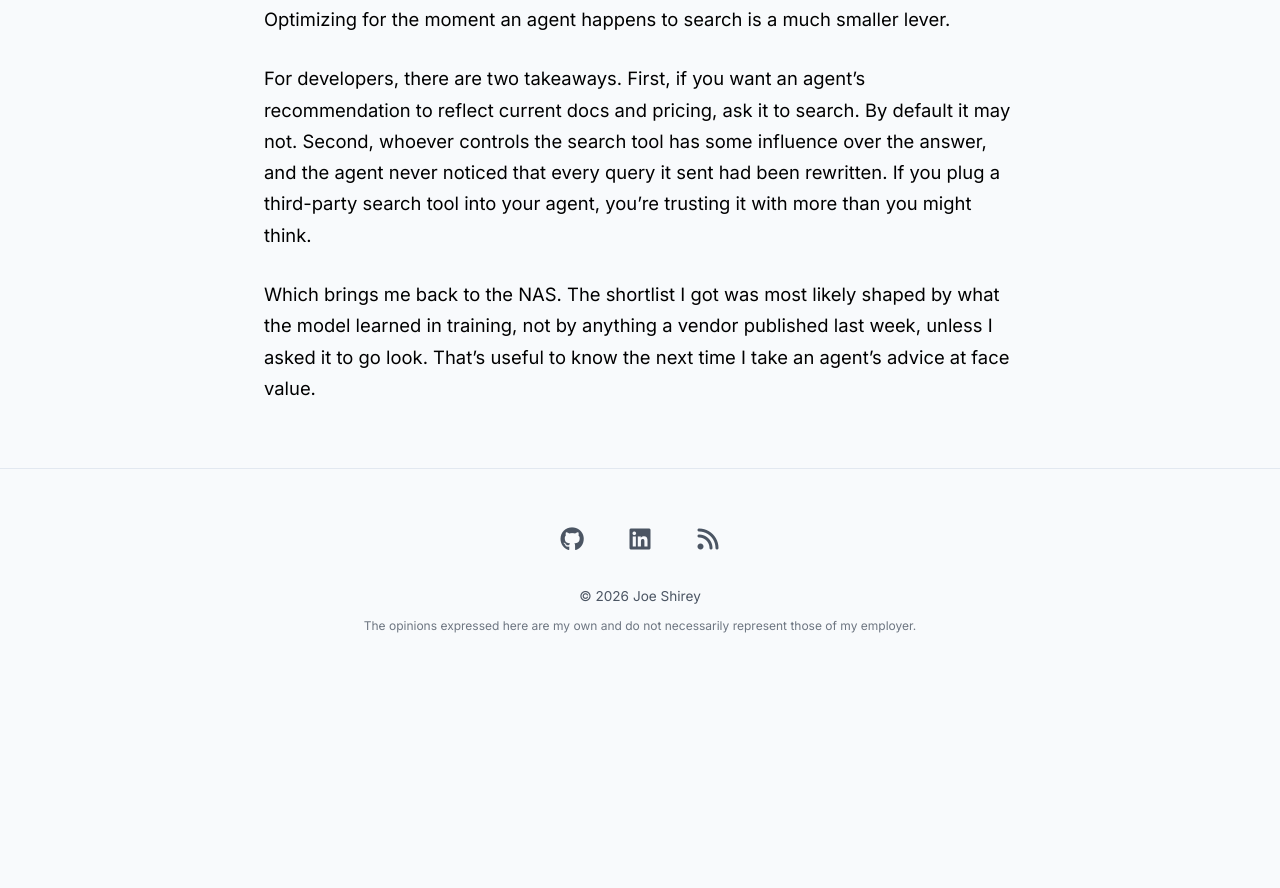
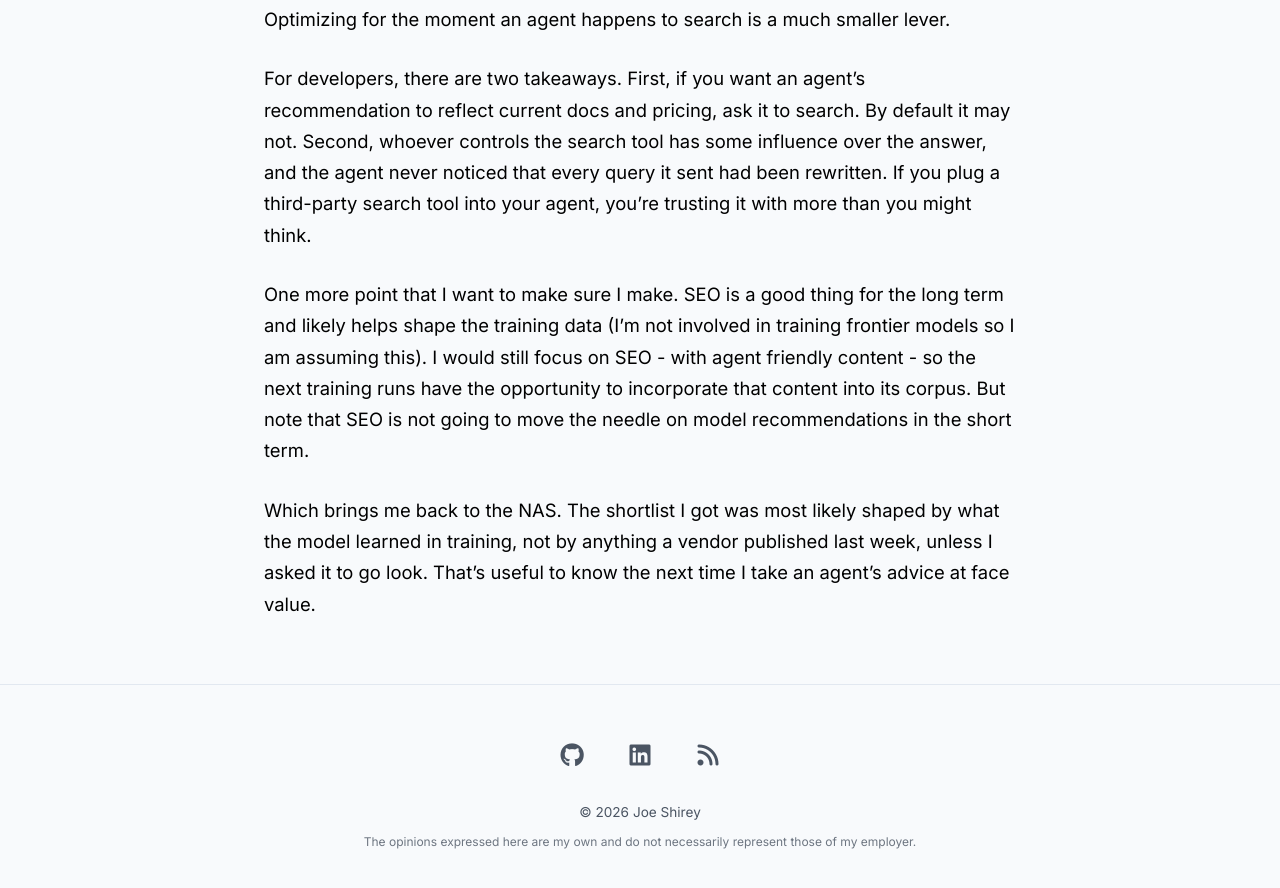
Before and after one commit to joeshirey/joeshirey.github.io, a Jekyll site: the page built from _posts/2026-10-02-seo-for-ai-agents.md, in a window 1280 px wide and 900 px high, scrolled down 7827 px. Shown: the top 888 px of the window. Built offline with Jekyll 4.4.1, drawn with Linux system fonts in a browser that asks for light colours; before the commit the page ends 8512 px from its top, so only the background shows below that.

Commit message:
Add note on SEO and training data to SEO for agents post

```diff
--- a/_posts/2026-10-02-seo-for-ai-agents.md
+++ b/_posts/2026-10-02-seo-for-ai-agents.md
@@ -126,4 +126,6 @@ For vendors, the takeaway is that the recommendation mostly comes from what the
 
 For developers, there are two takeaways. First, if you want an agent's recommendation to reflect current docs and pricing, ask it to search. By default it may not. Second, whoever controls the search tool has some influence over the answer, and the agent never noticed that every query it sent had been rewritten. If you plug a third-party search tool into your agent, you're trusting it with more than you might think.
 
+One more point that I want to make sure I make. SEO is a good thing for the long term and likely helps shape the training data (I'm not involved in training frontier models so I am assuming this). I would still focus on SEO - with agent friendly content - so the next training runs have the opportunity to incorporate that content into its corpus. But note that SEO is not going to move the needle on model recommendations in the short term.
+
 Which brings me back to the NAS. The shortlist I got was most likely shaped by what the model learned in training, not by anything a vendor published last week, unless I asked it to go look. That's useful to know the next time I take an agent's advice at face value.
```
